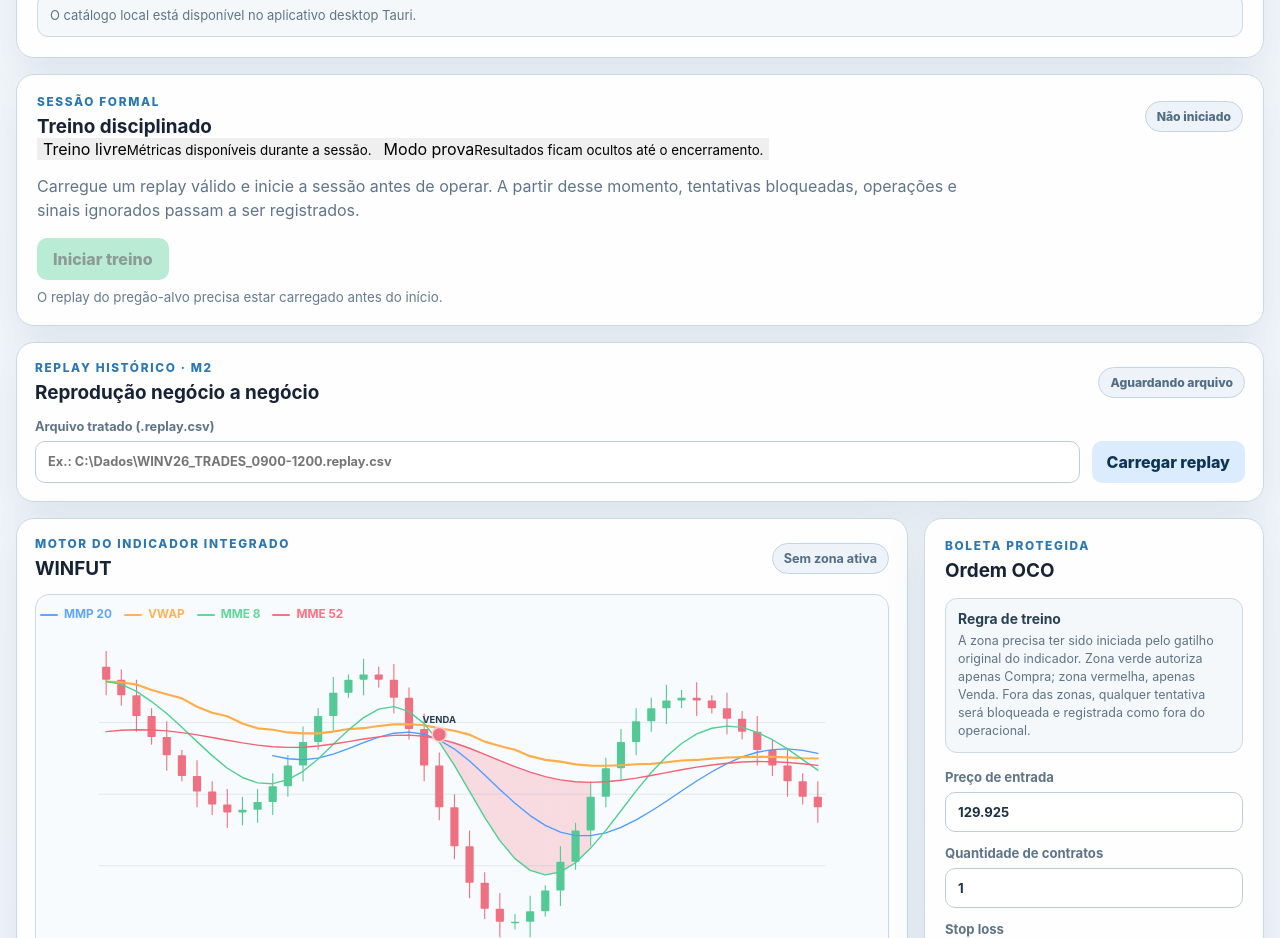
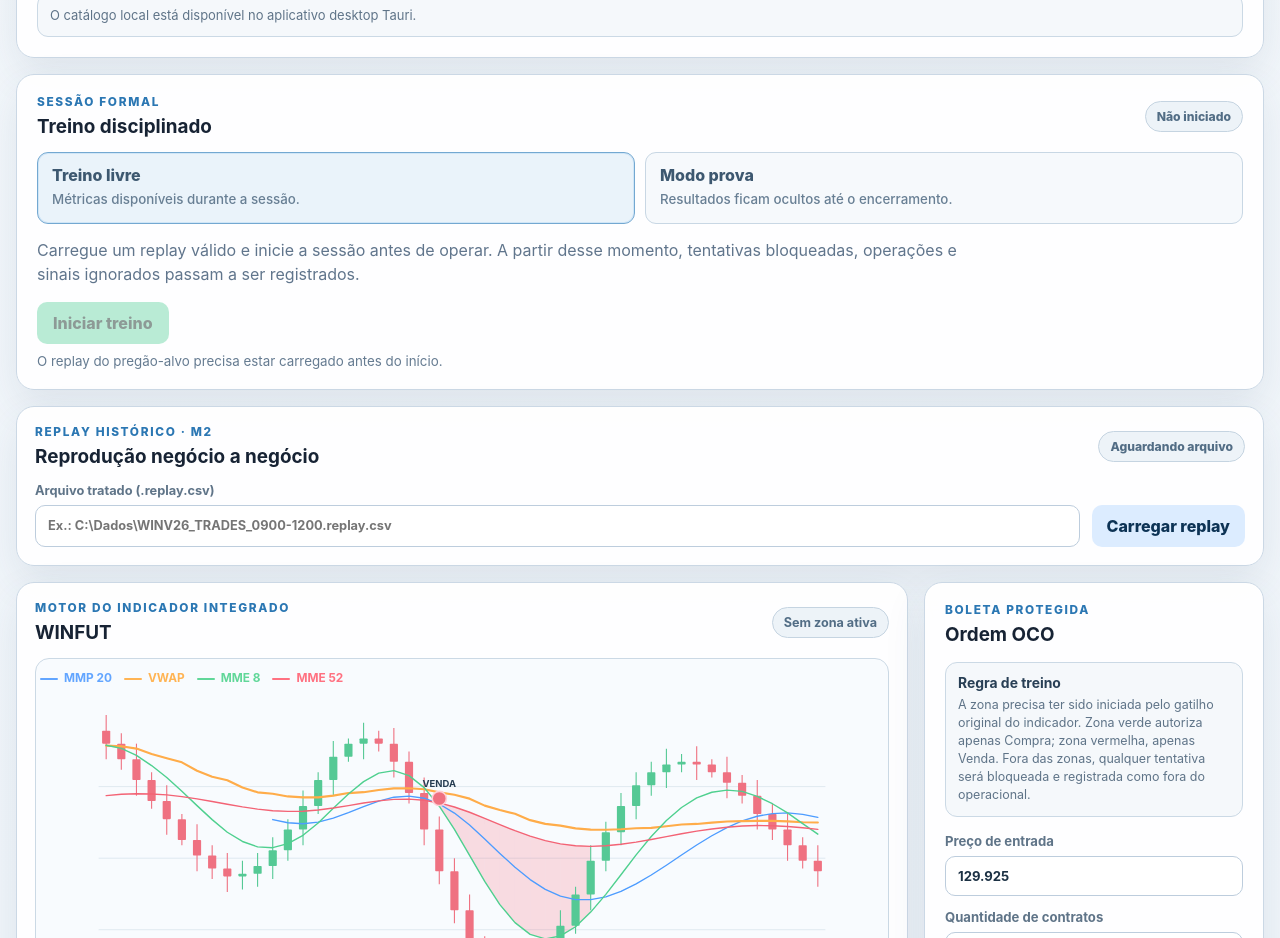
Before and after one commit to pablopcdossantos2-sys/simulador-de-trade, a React (Vite) app: page / in a window 1280 px wide. Shown: the part 1300-2238 px from the top of the page. Built offline with nearby package versions, Linux system fonts and the light colour scheme.

Commit message:
style: add exam mode and session timer UI

```diff
--- a/src/styles.css
+++ b/src/styles.css
@@ -2518,3 +2518,147 @@ td {
     flex-direction: column;
   }
 }
+
+
+/* Modo prova e cronômetro */
+.training-mode-selector {
+  display: grid;
+  grid-template-columns: repeat(2, minmax(0, 1fr));
+  gap: 10px;
+  margin-top: 14px;
+}
+
+.training-mode-selector button {
+  display: grid;
+  gap: 4px;
+  min-height: 72px;
+  padding: 12px 14px;
+  border: 1px solid #2a4059;
+  border-radius: 11px;
+  background: #0c1928;
+  color: #b8cce0;
+  text-align: left;
+  cursor: pointer;
+  font-weight: 800;
+}
+
+.training-mode-selector button small {
+  color: #7f95aa;
+  font-weight: 500;
+  line-height: 1.35;
+}
+
+.training-mode-selector button.active {
+  border-color: #68aee8;
+  background: #11263b;
+  box-shadow: inset 0 0 0 1px rgba(104, 174, 232, 0.2);
+}
+
+.training-timer-toggle {
+  background: #1b3048;
+  color: #cfe0ef;
+}
+
+.training-timer {
+  display: inline-grid;
+  gap: 2px;
+  margin-top: 12px;
+  padding: 9px 13px;
+  border: 1px solid #2b425c;
+  border-radius: 10px;
+  background: #091522;
+}
+
+.training-timer span {
+  color: #7890aa;
+  font-size: 0.68rem;
+  letter-spacing: 0.05em;
+  text-transform: uppercase;
+}
+
+.training-timer strong {
+  color: #e1edf7;
+  font-variant-numeric: tabular-nums;
+  font-size: 1.1rem;
+}
+
+.exam-lock,
+.exam-history-lock {
+  margin-top: 14px;
+  padding: 13px 14px;
+  border: 1px solid #715b33;
+  border-radius: 11px;
+  background: #2a2111;
+  color: #e3c688;
+}
+
+.exam-lock {
+  display: grid;
+  gap: 4px;
+}
+
+.exam-lock span,
+.exam-history-lock p {
+  margin: 0;
+  color: #cbb482;
+  line-height: 1.45;
+}
+
+.exam-history-lock {
+  display: grid;
+  gap: 6px;
+  min-height: 160px;
+  align-content: center;
+  text-align: center;
+}
+
+:root[data-theme="light"] .training-mode-selector button {
+  border-color: #c8d7e4;
+  background: #f6f9fc;
+  color: #3d5870;
+}
+
+:root[data-theme="light"] .training-mode-selector button small {
+  color: #687f94;
+}
+
+:root[data-theme="light"] .training-mode-selector button.active {
+  border-color: #73a8d1;
+  background: #eaf3fa;
+}
+
+:root[data-theme="light"] .training-timer-toggle {
+  background: #e5eef6;
+  color: #334f69;
+}
+
+:root[data-theme="light"] .training-timer {
+  border-color: #cbd9e5;
+  background: #f5f8fb;
+}
+
+:root[data-theme="light"] .training-timer span {
+  color: #657d93;
+}
+
+:root[data-theme="light"] .training-timer strong {
+  color: #2d465d;
+}
+
+:root[data-theme="light"] .exam-lock,
+:root[data-theme="light"] .exam-history-lock {
+  border-color: #ddc58e;
+  background: #fff7e7;
+  color: #755c26;
+}
+
+:root[data-theme="light"] .exam-lock span,
+:root[data-theme="light"] .exam-history-lock p {
+  color: #846d3a;
+}
+
+@media (max-width: 620px) {
+  .training-mode-selector {
+    grid-template-columns: 1fr;
+  }
+}
```
